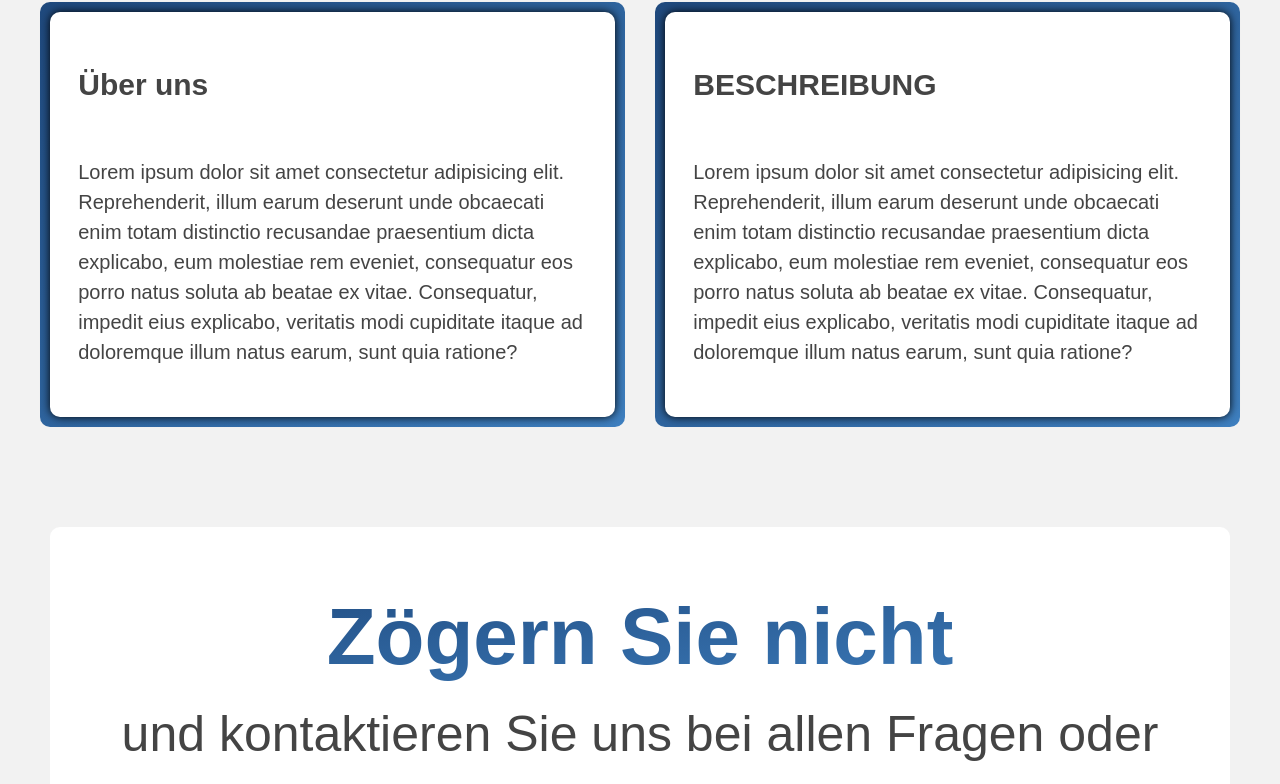
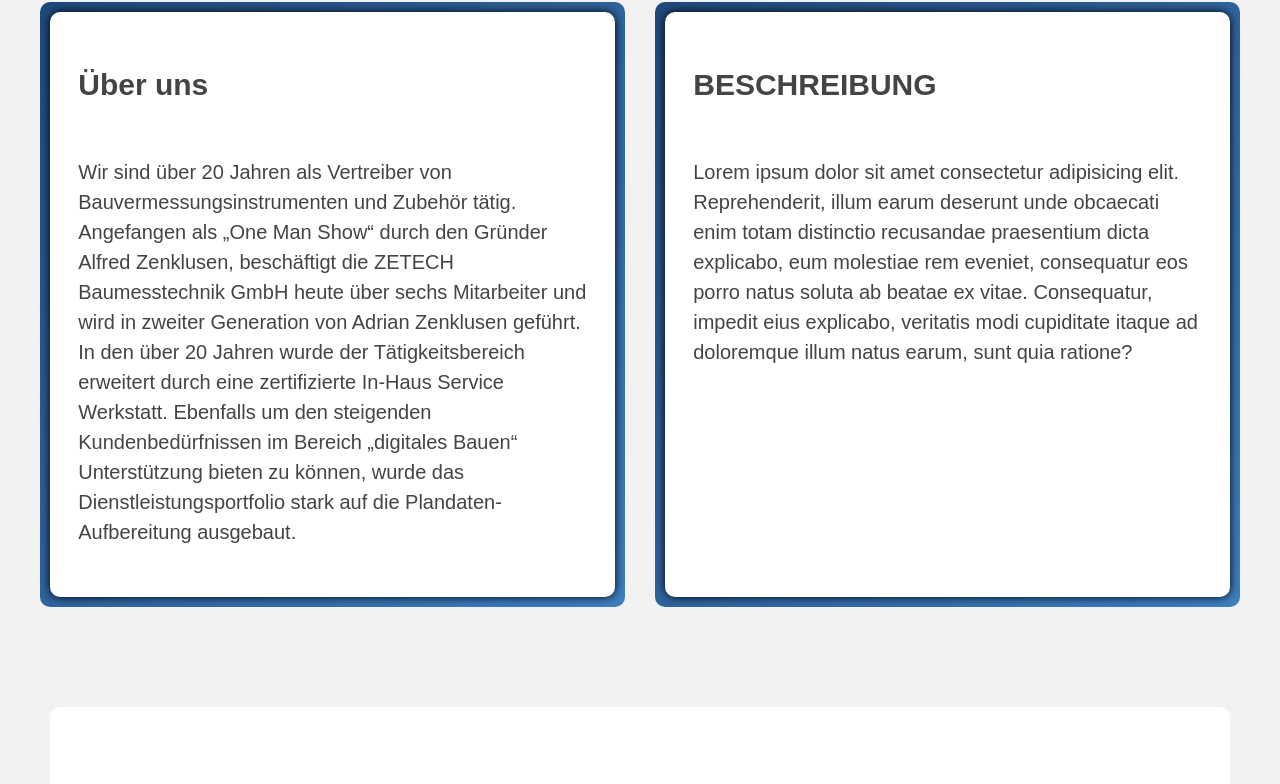
Before and after one commit to ZETECH-Baumesstechnik/zetech-website, a Next.js app: page / in a window 1280 px wide. Shown: the part 4800-5584 px from the top of the page. Built offline with nearby package versions, Linux system fonts and the light colour scheme.

Commit message:
Ivan Kafadar

```diff
--- a/app/(pages)/(home)/page.jsx
+++ b/app/(pages)/(home)/page.jsx
@@ -106,7 +106,7 @@
                         <div className="sub-flex-grid">
                             <ScrollContainer classes={"description-box"}>
                                 <h2 className="title">Über uns</h2>
-                                <p className="text">Lorem ipsum dolor sit amet consectetur adipisicing elit. Reprehenderit, illum earum deserunt unde obcaecati enim totam distinctio recusandae praesentium dicta explicabo, eum molestiae rem eveniet, consequatur eos porro natus soluta ab beatae ex vitae. Consequatur, impedit eius explicabo, veritatis modi cupiditate itaque ad doloremque illum natus earum, sunt quia ratione?</p>
+                                <p className="text">Wir sind über 20 Jahren als Vertreiber von Bauvermessungsinstrumenten und Zubehör tätig. Angefangen als „One Man Show“ durch den Gründer Alfred Zenklusen, beschäftigt die ZETECH Baumesstechnik GmbH heute über sechs Mitarbeiter und wird in zweiter Generation von Adrian Zenklusen geführt. In den über 20 Jahren wurde der Tätigkeitsbereich erweitert durch eine zertifizierte In-Haus Service Werkstatt. Ebenfalls um den steigenden Kundenbedürfnissen im Bereich „digitales Bauen“ Unterstützung bieten zu können, wurde das Dienstleistungsportfolio stark auf die Plandaten-Aufbereitung ausgebaut.</p>
                             </ScrollContainer>
                             <ScrollContainer classes={"description-box"}>
                                 <h2 className="title">BESCHREIBUNG</h2>
```
